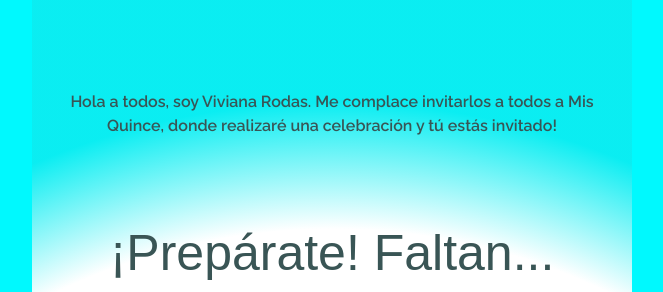
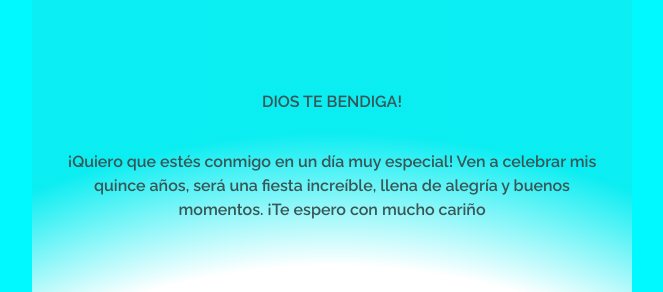
Before and after one commit to Juanalejo01/invitacion, a React (Vite) app: page / in a window 1280 px wide. Shown: the part 368-660 px from the top of the page, without its empty margins (308-971 px from the left). Built offline with nearby package versions, Linux system fonts and the light colour scheme; a web font is replaced by a local one.

Commit message:
Cambio de <P> y CSS

```diff
--- a/src/App.css
+++ b/src/App.css
@@ -131,6 +131,24 @@ h1.hidden {
   max-width: 600px;
 }
 
+.descripcion2 {
+  text-align: center;
+  display: flex;
+  justify-content: center;
+  align-items: center;
+  flex-direction: column;
+  margin-top: -20px;
+  padding: 20px;
+  padding-left: 30px;
+  padding-right: 30px;
+  font-family: "Raleway", sans-serif;
+  font-size: 16px;
+  color: #395555;
+  line-height: 1.5;
+  font-weight: 600;
+  max-width: 600px;
+}
+
 .main {
   flex: 1;
   display: flex;
@@ -161,3 +179,7 @@ h1.hidden {
 button:hover {
   background-color: #1a3f7e;
 }
+
+.footer {
+  margin-top: 60px;
+}
--- a/src/App.jsx
+++ b/src/App.jsx
@@ -37,10 +37,11 @@ function App() {
       <div className="foto-section">
         <img src={Foto} alt="Foto de Viviana" className="foto" />
       </div>
-
-      <p className="descripcion">
-        Hola a todos, soy Viviana Rodas. Me complace invitarlos a todos a Mis
-        Quince, donde realizaré una celebración y tú estás invitado!
+      <p className="descripcion">DIOS TE BENDIGA!</p>
+      <p className="descripcion2">
+        ¡Quiero que estés conmigo en un día muy especial! Ven a celebrar mis
+        quince años, será una fiesta increíble, llena de alegría y buenos
+        momentos. ¡Te espero con mucho cariño
       </p>
       <main className="main">
         <div className="content">
--- a/src/components/formulario.css
+++ b/src/components/formulario.css
@@ -47,6 +47,7 @@ h2 {
 label {
   font-family: "Raleway", sans-serif;
   font-size: 16px;
+  font-weight: 600;
   color: #395555;
   margin-bottom: 10px;
 }
@@ -60,7 +61,7 @@ textarea {
   border-radius: 8px;
   font-size: 1rem;
   background-color: rgba(0, 0, 0, 0.4);
-  color: #395555;
+  color: #022253;
   margin-bottom: 10px;
 }
 
```
